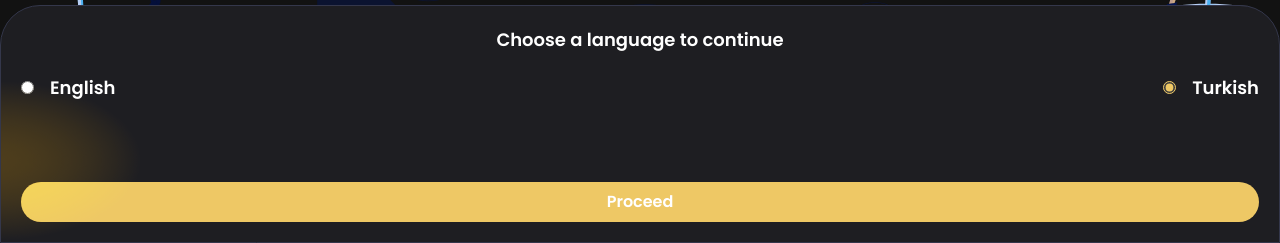
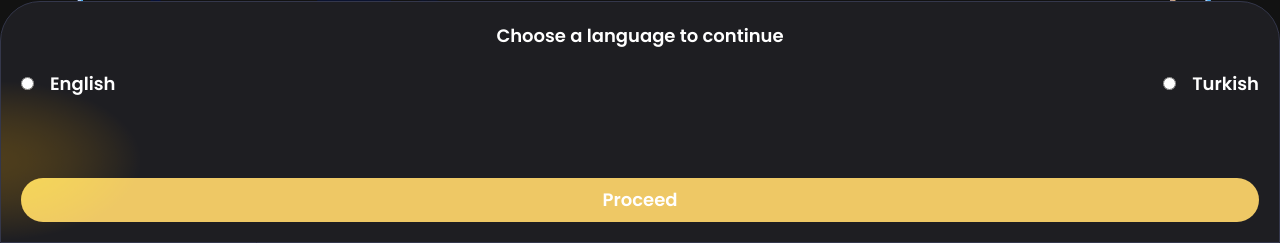
Before and after one commit to jemmycodes/GT-lounge, a React (Vite) app: page / in a window 1280 px wide. Shown: the part 557-800 px from the top of the page. Built offline with nearby package versions, Linux system fonts and the light colour scheme.

Commit message:
refactored radio interface

```diff
--- a/src/components/SplashScreenComponents/SplashScreenLang.jsx
+++ b/src/components/SplashScreenComponents/SplashScreenLang.jsx
@@ -1,4 +1,9 @@
+import { useState } from "react";
+import { RadioBtns } from "../index";
+
 function SplashScreenLang() {
+  const [language, setLanguage] = useState("turkish");
+
   return (
     <hgroup className="language-card ">
       <div className="splash-bg-blur absolute bottom-0 -left-36 overflow-hidden "></div>
@@ -7,31 +12,20 @@ function SplashScreenLang() {
       </h1>
       <form className="flex  flex-col gap-20">
         <div>
-          <div>
-            <input
-              type="radio"
-              name="choose-lang"
+          <RadioBtns
             id="english"
-              className="accent-gold"
             value="English"
+            onClick={() => setLanguage("english")}
           />
-            <label htmlFor="english">English</label>
-          </div>
-          <div>
-            <input
+          <RadioBtns
             id="turkish"
-              type="radio"
-              name="choose-lang"
             value="Turkish"
-              className="accent-gold"
-              defaultChecked
+            onClick={() => setLanguage("turkish")}
           />
-            <label htmlFor="turkish">Turkish</label>
-          </div>
         </div>
         <button
           type="submit"
-          className="bg-gold text-white text-lg` py-2 rounded-3xl"
+          className="bg-gold text-white text-lg py-2 rounded-3xl"
         >
           Proceed
         </button>
--- a/src/components/index.js
+++ b/src/components/index.js
@@ -1 +1,2 @@
 export { default as SplashScreenBg } from "./SplashScreenComponents/SplashScreenBg";
+export { default as RadioBtns } from "./interface/RadioBtns";
--- /dev/null
+++ b/src/components/interface/RadioBtns.jsx
@@ -0,0 +1,15 @@
+function RadioBtns({ id, value }) {
+  return (
+    <div>
+      <input
+        type="radio"
+        name="choose-lang"
+        className="accent-gold"
+        id={id}
+        value={value}
+      />
+      <label htmlFor={id}>{value}</label>
+    </div>
+  );
+}
+export default RadioBtns;
--- a/tailwind.config.cjs
+++ b/tailwind.config.cjs
@@ -59,11 +59,12 @@ module.exports = {
         },
         slideAndScale: {
           "0%": {
-            transform: "translateY(-100vh)",
+            transform: "translateY(-100vh) scale(1.3)",
+            // transform: "scale(1.3)",
           },
           "100%": {
             transform: "translateY(0)",
-            transform: "scale(1.3)",
+            transform: "scale(1)",
           },
         },
       },
```
Lines whose indentation alone changed are shown as unchanged.
